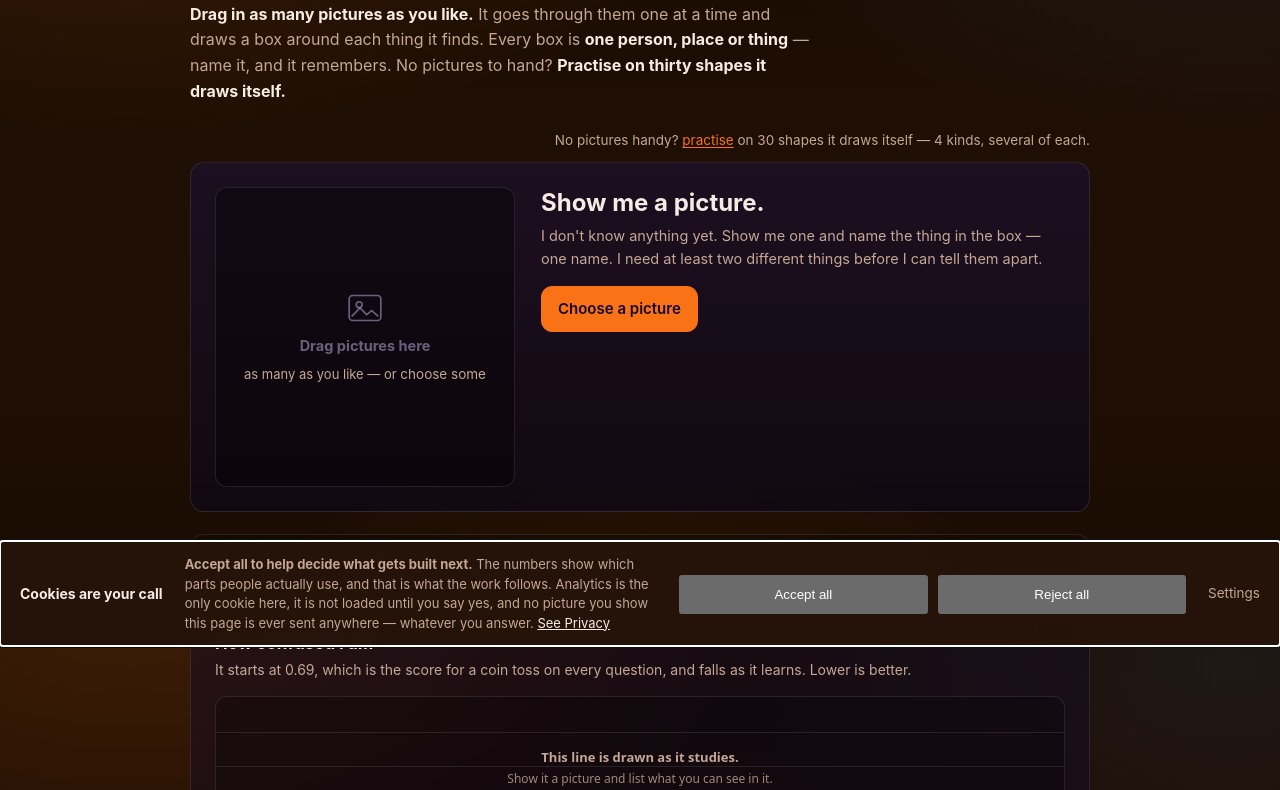
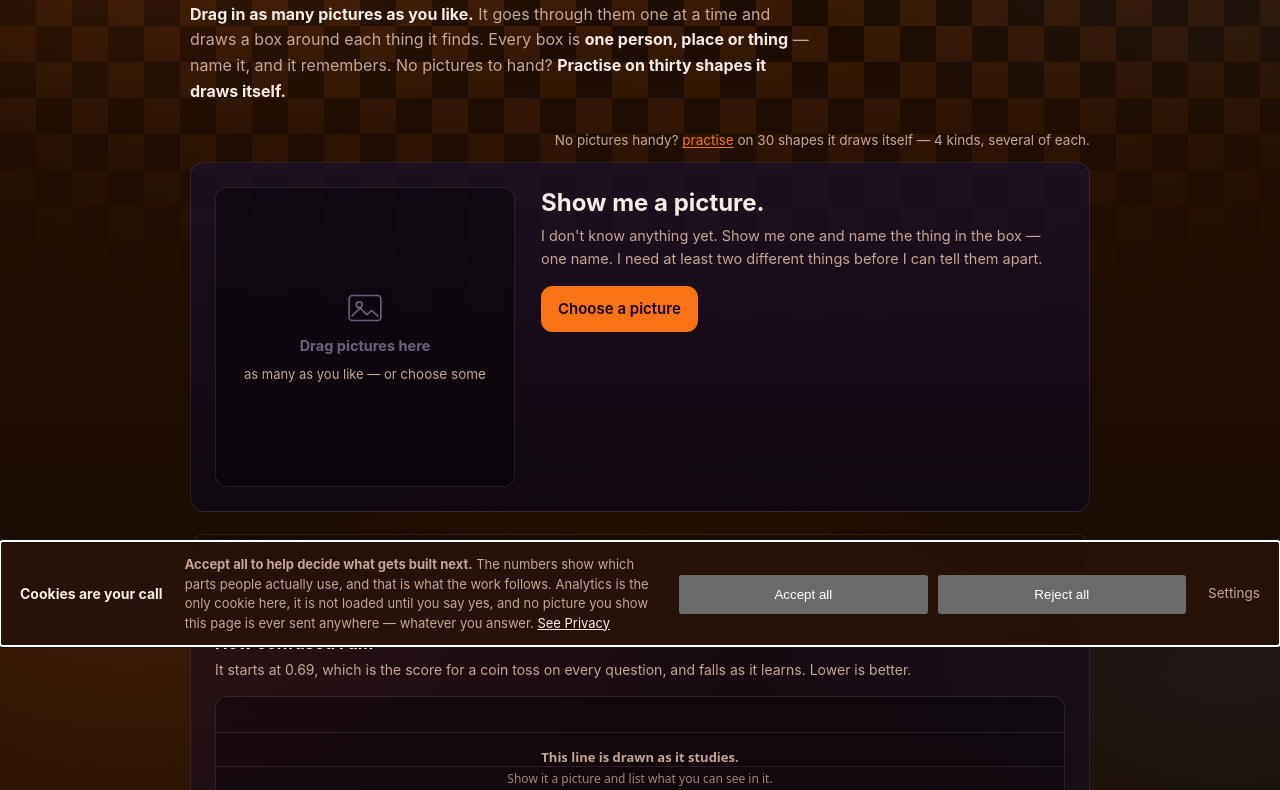
Before and after one commit to nodejavascript/vision-ml-demo, a website with bundled scripts: page site/index.html in a window 1280 px wide. Shown: the part 154-944 px from the top of the page. Built offline with nearby package versions, Linux system fonts and the light colour scheme.

Commit message:
the background drawing was hidden behind the page's own background
The layer sits at z-index:-1, which paints after the root background but BEFORE the backgrounds of
in-flow blocks. While html carried a background, body's own background became an ordinary element
background and covered the drawing completely.

Measured on the rendered page: hiding the layer changed nothing above y=1000 on llm-demo and the
drawing appeared only in the band where body's gradient had faded. With html bare, body's background
is propagated to the canvas and painted first, so the drawing shows everywhere the content does not
sit. The strokes were also too faint to read (0.07 alpha on llm-demo, 0.055 on vision-ml-demo) and are
now 0.30 and 0.17.

llm-demo 9% -> 62% of the page, vision-ml-demo 11% -> 68%, lotto-max/lottery-odds measured at 81%
once its full-screen terms gate is cleared (the gate, not the site, was covering it).

```diff
--- a/site/styles.css
+++ b/site/styles.css
@@ -44,7 +44,10 @@
 [hidden] { display: none !important; }
 
 html, body { margin: 0; padding: 0; }
-html { background: var(--bg); scroll-behavior: smooth; }
+html { /* 🔴 NO BACKGROUND — the layer below is at z-index:-1 and body's background would cover it
+   while `html` carried one. Measured 5 Oct 2026: the drawing touched 21 of 192 tiles of the page;
+   with `html` bare, body's background is propagated to the canvas and painted first. */
+  scroll-behavior: smooth; }
 
 body {
   min-height: 100vh;
@@ -84,9 +87,9 @@ body {
   z-index: -1;
   pointer-events: none;
   background-image: conic-gradient(
-    rgba(249, 115, 22, 0.055) 0 25%,
+    rgba(249, 115, 22, 0.17) 0 25%,
     rgba(0, 0, 0, 0) 25% 50%,
-    rgba(249, 115, 22, 0.055) 50% 75%,
+    rgba(249, 115, 22, 0.17) 50% 75%,
     rgba(0, 0, 0, 0) 75% 100%
   );
   background-size: 72px 72px;
```
